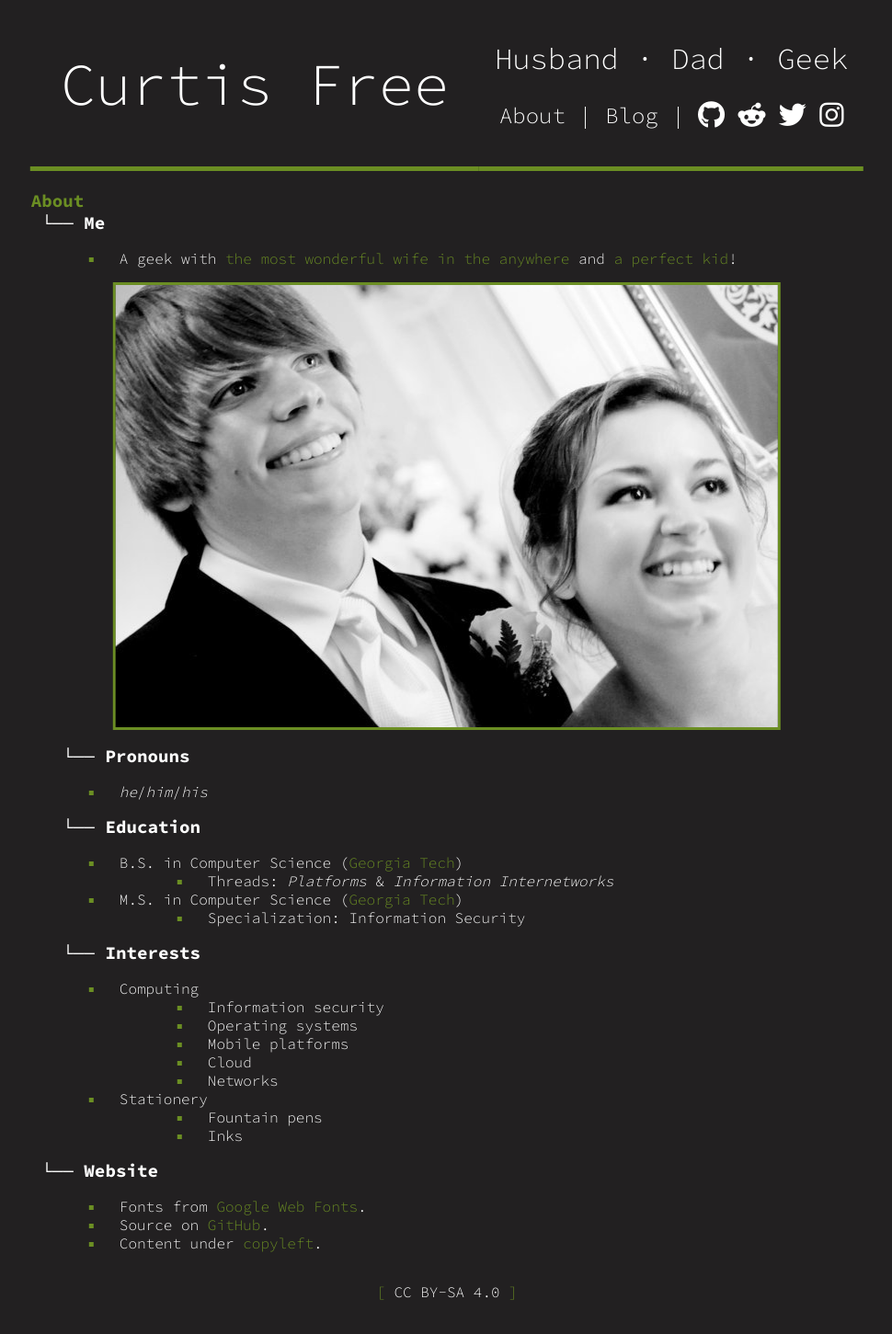
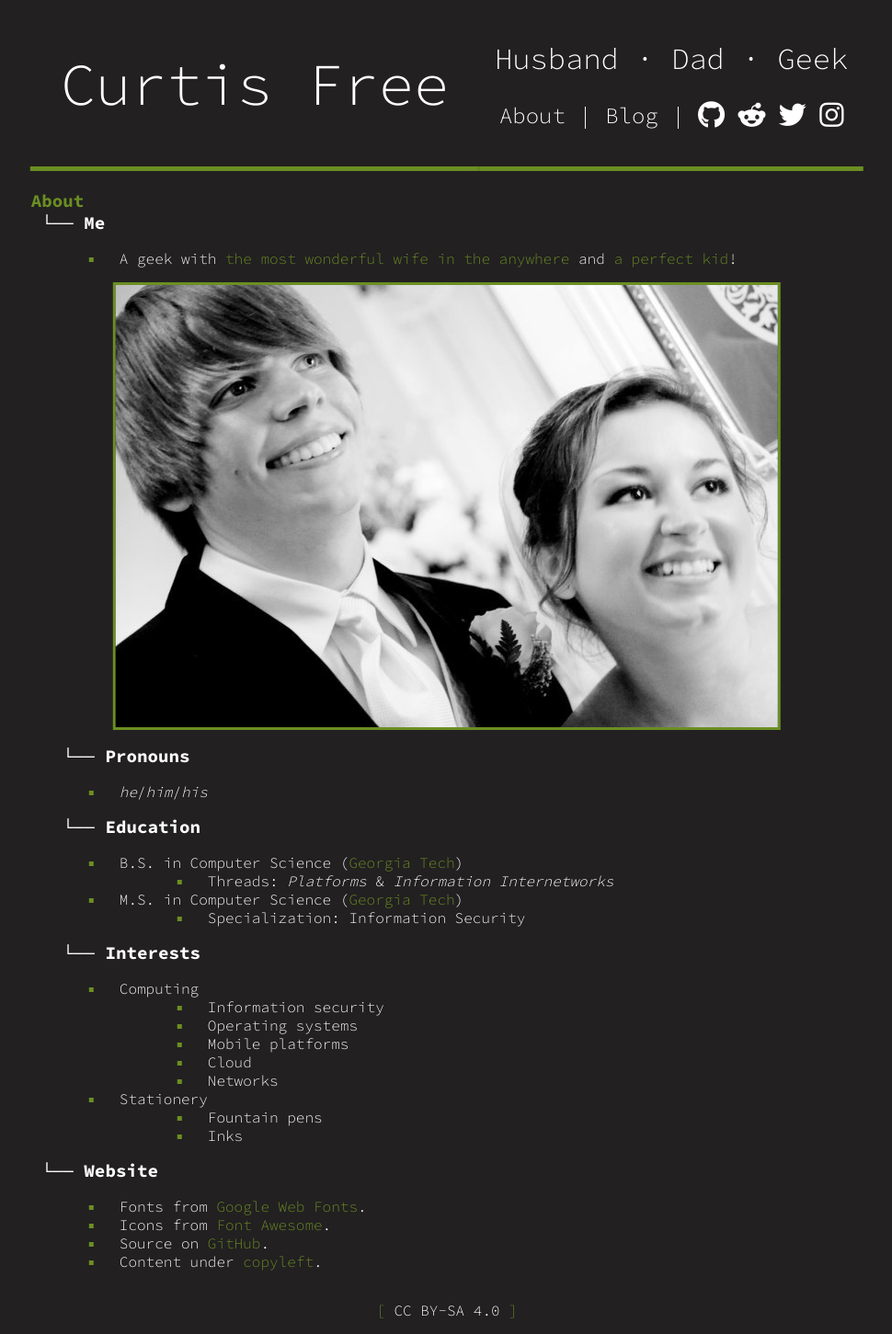
Before and after one commit to cfree3/curtisfree.com, a Jekyll site: the page built from about/index.md, in a window 1280 px wide. Shown: the whole page at 92% size, without its empty margins (154-1124 px from the left). Built offline with Jekyll 4.4.1, drawn with Linux system fonts in a browser that asks for light colours; nearby versions of some CDN libraries.

Commit message:
Improve "About" page

```diff
--- a/about/index.md
+++ b/about/index.md
@@ -7,7 +7,7 @@
 * A geek with [the most wonderful wife in the anywhere][curtisandrebecca] and [a perfect
   kid][matthewdrakefree]!
 
-![](/imgs/wedding.jpg)
+![Photo of Curtis and his wife at their wedding](/imgs/wedding.jpg)
 
 ##### Pronouns
 
@@ -36,12 +36,14 @@
 #### Website
 
 * Fonts from [Google Web Fonts][fonts].
+* Icons from [Font Awesome][icons].
 * Source on [GitHub][src].
 * Content under [copyleft][copyleft].
 
 [curtisandrebecca]: https://curtisandrebecca.com
 [matthewdrakefree]: https://matthewdrakefree.com
 [gatech]:           https://www.gatech.edu
-[fonts]:            https://fonts.google.com/
+[fonts]:            https://fonts.google.com
+[icons]:            https://fontawesome.com
 [src]:              https://github.com/cfree3/curtisfree.com
 [copyleft]:         {{ site.license-url }}
```
